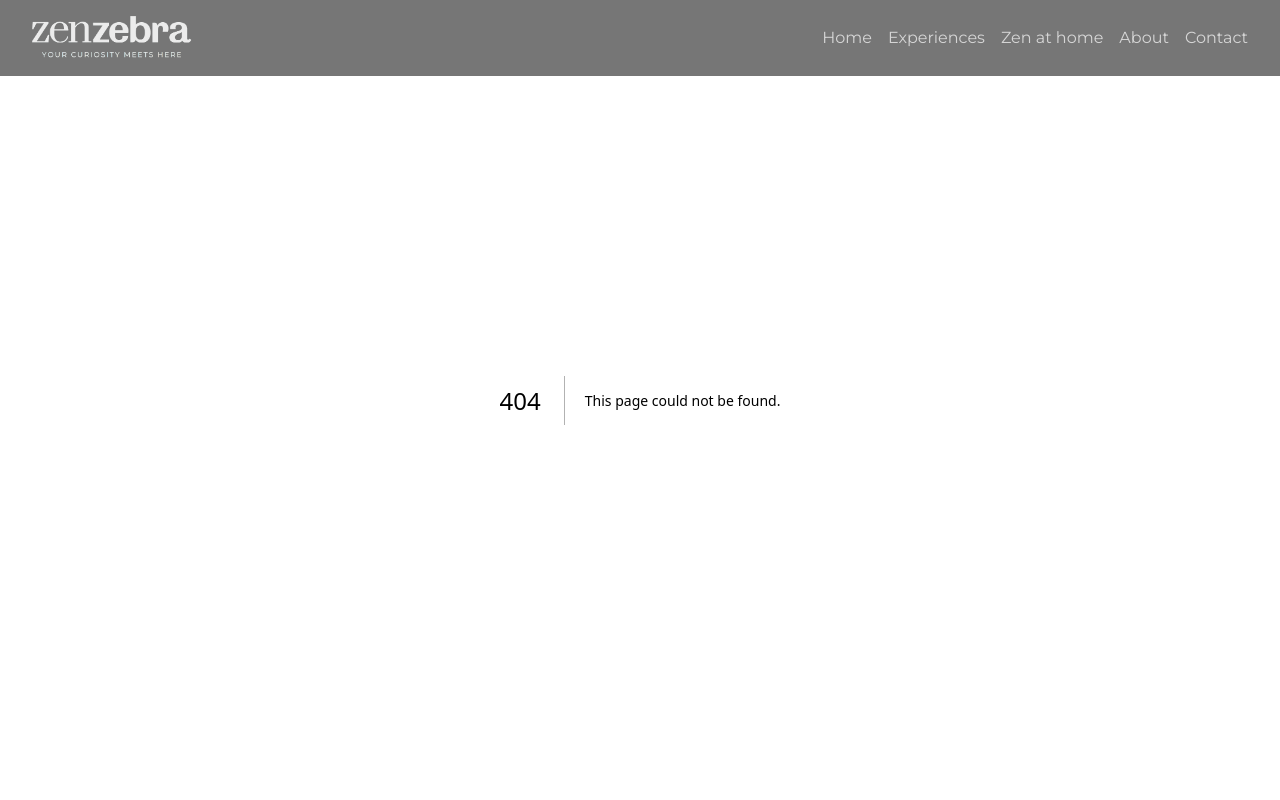
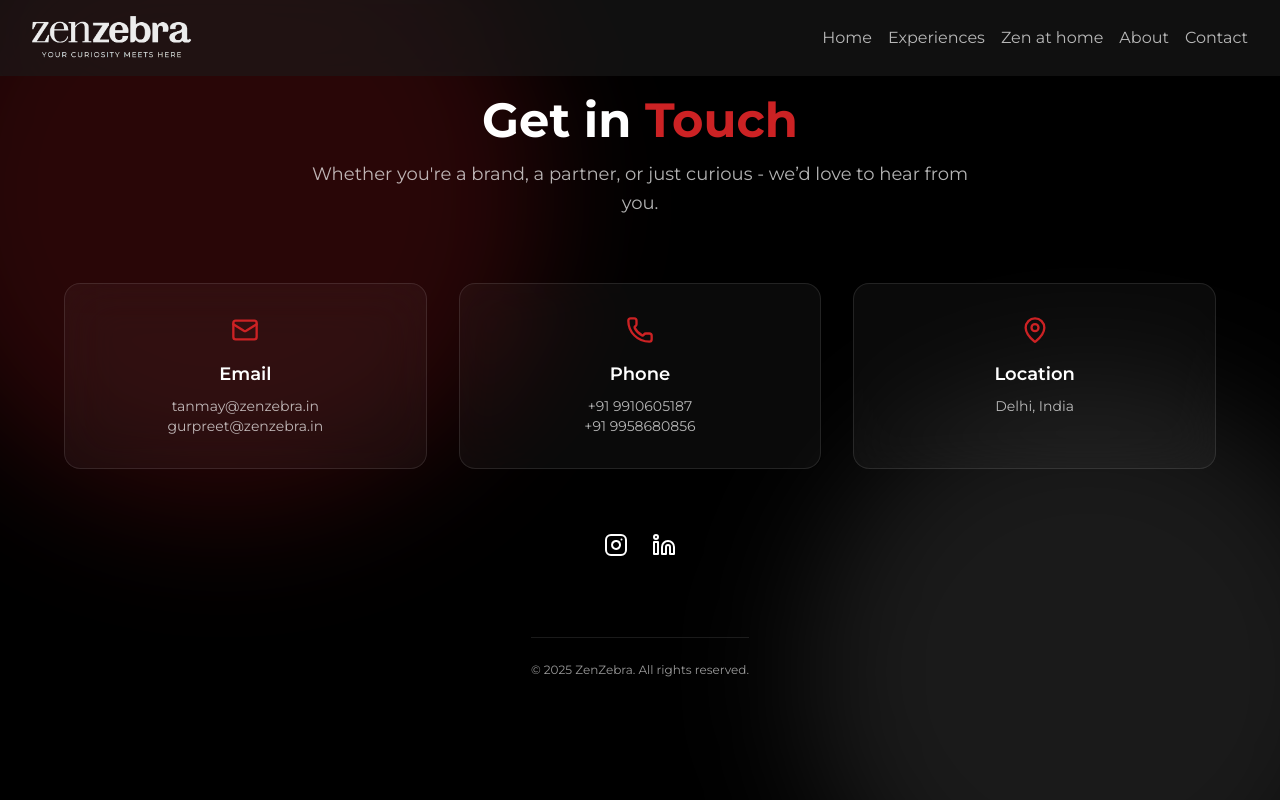
Before and after one commit to Ketan-Gulati/ZenZebra---website, a Next.js app: page /contact in a window 1280 px wide. Before the commit this address had no page. Shown: the top 800 px of the page. Built offline with nearby package versions, Linux system fonts and the light colour scheme.

Commit message:
implemented contact page

```diff
--- /dev/null
+++ b/app/contact/page.tsx
@@ -0,0 +1,102 @@
+'use client'
+
+import { motion } from 'framer-motion'
+import { Mail, Phone, MapPin, Instagram, Linkedin } from 'lucide-react'
+import Link from 'next/link'
+
+export default function ContactPage() {
+  return (
+    <main className="relative min-h-screen bg-black text-white overflow-hidden">
+      {/* Background glow */}
+      <div className="pointer-events-none absolute -top-32 -left-24 h-[40rem] w-[40rem] rounded-full bg-[#CC2224]/20 blur-3xl" />
+      <div className="pointer-events-none absolute -bottom-40 -right-24 h-[36rem] w-[36rem] rounded-full bg-white/10 blur-3xl" />
+
+      <section className="relative z-10 flex flex-col items-center justify-center px-6 py-24">
+        {/* Heading */}
+        <motion.h1
+          initial={{ opacity: 0, y: 20 }}
+          animate={{ opacity: 1, y: 0 }}
+          transition={{ duration: 0.6, ease: 'easeOut' }}
+          className="text-4xl sm:text-5xl font-extrabold text-center"
+        >
+          Get in <span className="text-[#CC2224]">Touch</span>
+        </motion.h1>
+
+        <motion.p
+          initial={{ opacity: 0 }}
+          animate={{ opacity: 1 }}
+          transition={{ delay: 0.2, duration: 0.6 }}
+          className="mt-4 text-white/70 text-center max-w-2xl text-lg leading-relaxed"
+        >
+          Whether you're a brand, a partner, or just curious - we’d love to hear from you.
+        </motion.p>
+
+        {/* Contact Cards */}
+        <div className="mt-16 grid gap-8 sm:grid-cols-2 lg:grid-cols-3 w-full max-w-6xl">
+          {/* Email */}
+          <motion.div
+            initial={{ opacity: 0, y: 30 }}
+            whileInView={{ opacity: 1, y: 0 }}
+            transition={{ duration: 0.6, ease: 'easeOut' }}
+            viewport={{ once: true }}
+            className="rounded-2xl border border-white/10 bg-white/[0.04] backdrop-blur-xl p-8 text-center hover:scale-[1.02] transition-transform"
+          >
+            <Mail className="h-7 w-7 mx-auto text-[#CC2224] mb-4" />
+            <h3 className="text-lg font-semibold mb-2">Email</h3>
+            <p className="text-white/70 text-sm">
+              tanmay@zenzebra.in<br />gurpreet@zenzebra.in
+            </p>
+          </motion.div>
+
+          {/* Phone */}
+          <motion.div
+            initial={{ opacity: 0, y: 30 }}
+            whileInView={{ opacity: 1, y: 0 }}
+            transition={{ duration: 0.6, ease: 'easeOut', delay: 0.1 }}
+            viewport={{ once: true }}
+            className="rounded-2xl border border-white/10 bg-white/[0.04] backdrop-blur-xl p-8 text-center hover:scale-[1.02] transition-transform"
+          >
+            <Phone className="h-7 w-7 mx-auto text-[#CC2224] mb-4" />
+            <h3 className="text-lg font-semibold mb-2">Phone</h3>
+            <p className="text-white/70 text-sm">
+              +91 9910605187<br />+91 9958680856
+            </p>
+          </motion.div>
+
+          {/* Address */}
+          <motion.div
+            initial={{ opacity: 0, y: 30 }}
+            whileInView={{ opacity: 1, y: 0 }}
+            transition={{ duration: 0.6, ease: 'easeOut', delay: 0.2 }}
+            viewport={{ once: true }}
+            className="rounded-2xl border border-white/10 bg-white/[0.04] backdrop-blur-xl p-8 text-center hover:scale-[1.02] transition-transform"
+          >
+            <MapPin className="h-7 w-7 mx-auto text-[#CC2224] mb-4" />
+            <h3 className="text-lg font-semibold mb-2">Location</h3>
+            <p className="text-white/70 text-sm">Delhi, India</p>
+          </motion.div>
+        </div>
+
+        {/* Socials */}
+        <motion.div
+          initial={{ opacity: 0 }}
+          animate={{ opacity: 1 }}
+          transition={{ delay: 0.4, duration: 0.6 }}
+          className="mt-16 flex items-center justify-center gap-6"
+        >
+          <Link href="https://www.instagram.com/zenzebraindia/" target="_blank">
+            <Instagram className="h-6 w-6 text-white hover:text-[#CC2224] transition-colors" />
+          </Link>
+          <Link href="https://www.linkedin.com/company/zenzebraindia/posts/?feedView=all" target="_blank">
+            <Linkedin className="h-6 w-6 text-white hover:text-[#CC2224] transition-colors" />
+          </Link>
+        </motion.div>
+
+        {/* Footer line */}
+        <div className="mt-20 border-t border-white/10 pt-6 text-xs text-white/60 text-center">
+          © {new Date().getFullYear()} ZenZebra. All rights reserved.
+        </div>
+      </section>
+    </main>
+  )
+}
--- a/components/Footer.tsx
+++ b/components/Footer.tsx
@@ -16,7 +16,7 @@
           transition={{ duration: 0.6, ease: 'easeOut' }}
           viewport={{ once: true }}
         >
-          <img src={'/logo.png'} width={175}></img>
+          <img src={'/logo-2.png'} width={175}></img>
           <p className="mt-3 text-white/70 text-sm leading-relaxed">
             A lifestyle store for finer things in life - right where you are.
             Try it first, own it after.
```
